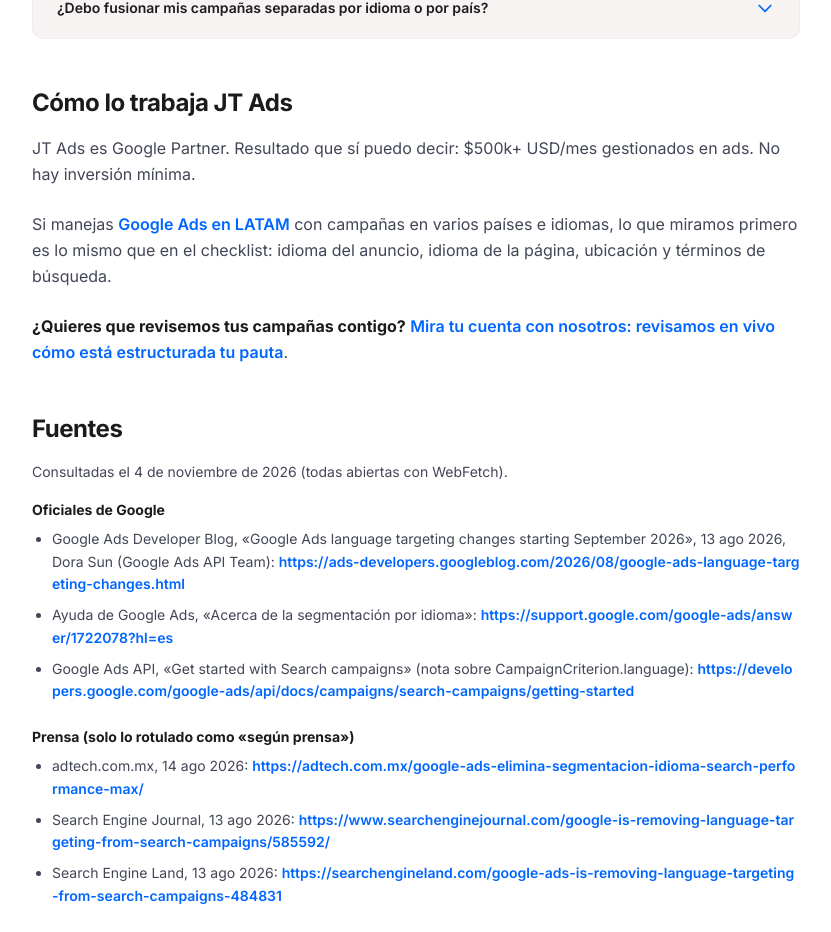
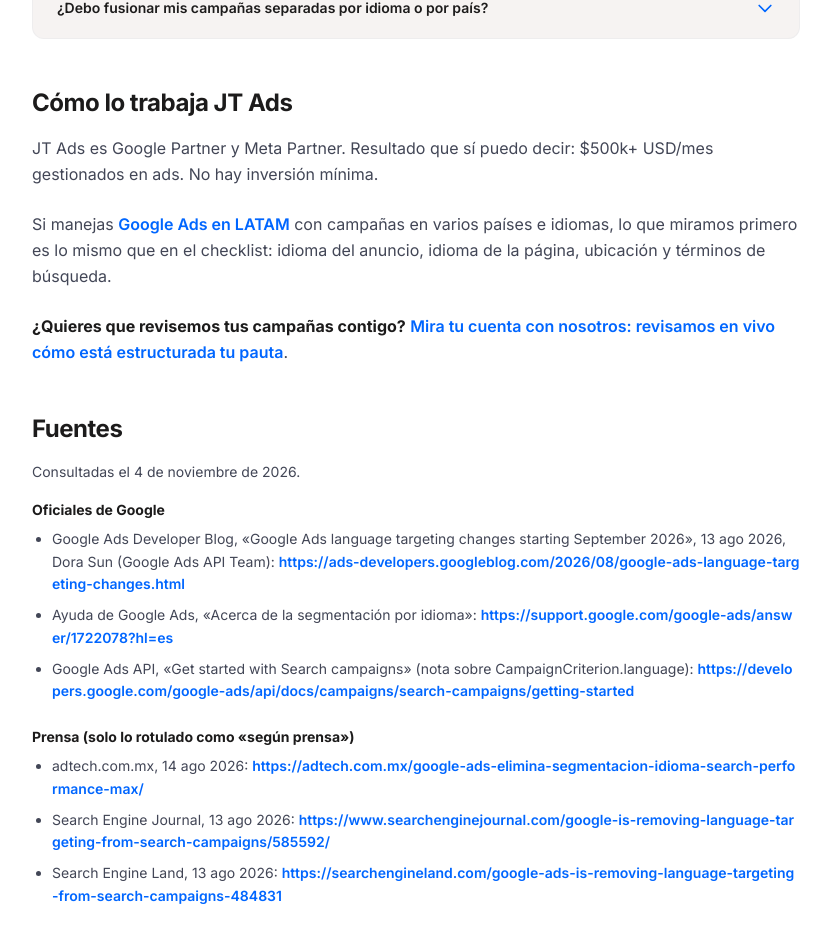
Before and after one commit to Juanctaba/Jt-ads-v1, a Next.js app: page /blog/segmentacion-idioma-google-ads-cambios in a window 1280 px wide. Shown: the part 5314-6246 px from the top of the page, without its empty margins (224-1055 px from the left). Built offline with nearby package versions, Linux system fonts and the light colour scheme.

Commit message:
Blog segmentación idioma: Google Partner y Meta Partner; quita mención de herramienta interna en Fuentes

```diff
--- a/app/blog/segmentacion-idioma-google-ads-cambios/page.tsx
+++ b/app/blog/segmentacion-idioma-google-ads-cambios/page.tsx
@@ -505,7 +505,7 @@ export default function PostSegmentacionIdioma() {
 
           <h2 className={H2}>Cómo lo trabaja JT Ads</h2>
           <p className={P_}>
-            JT Ads es Google Partner. Resultado que sí puedo decir: $500k+ USD/mes gestionados en ads. No hay inversión
+            JT Ads es Google Partner y Meta Partner. Resultado que sí puedo decir: $500k+ USD/mes gestionados en ads. No hay inversión
             mínima.
           </p>
           <p className={P_}>
@@ -526,7 +526,7 @@ export default function PostSegmentacionIdioma() {
 
           <h2 className={H2}>Fuentes</h2>
           <p className="text-sm leading-relaxed text-[#424656] mb-4">
-            Consultadas el 4 de noviembre de 2026 (todas abiertas con WebFetch).
+            Consultadas el 4 de noviembre de 2026.
           </p>
           <p className="text-sm font-bold text-[#1c1b1b] mb-2">Oficiales de Google</p>
           <ul className="space-y-2 mb-6 pl-5 list-disc">
```
